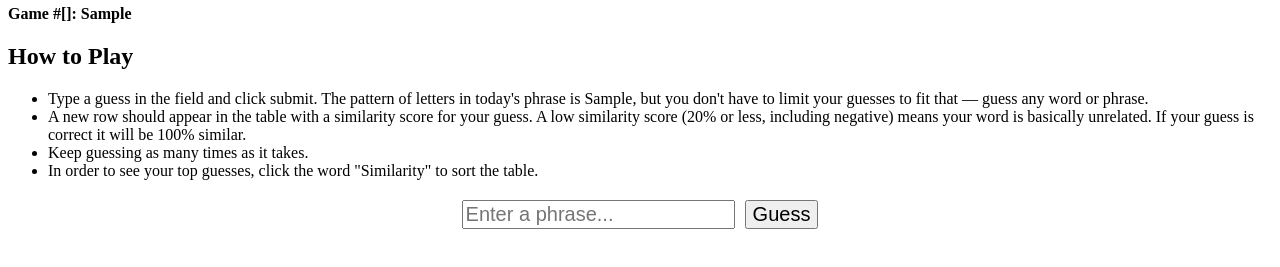
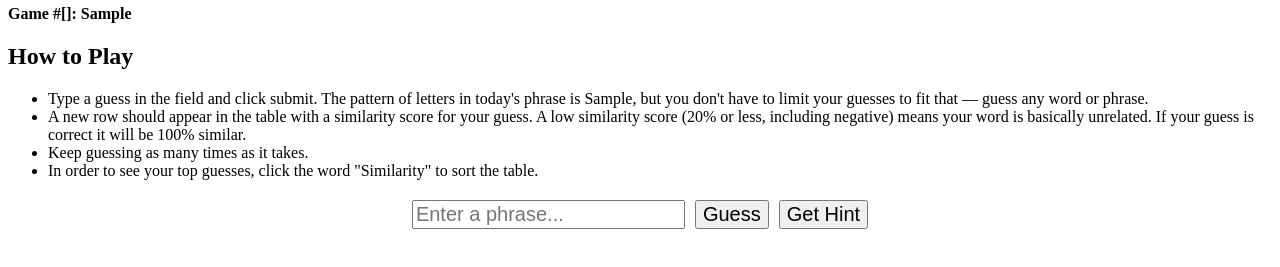
Before and after one commit to keenanpepper/phrasegolf, a Flask app: template templates/index.html in a window 1280 px wide. Shown: the part 143-410 px from the top of the page. Run offline with Flask 2, Linux system fonts and the light colour scheme; the template is opened without the code that fills it: most values are stand-ins (such as "Sample title", 1, 10 or a date in 2020); parts of the project's set-up code (start-up, migrations or seed data) failed here and were passed over.

Commit message:
feat: Add hint feature to help players find better guesses
- Load ~16.5k hint phrases by combining google-10000-english words and targets
- Pre-compute and cache similarity scores for all hints per game day
- Add /game/<game>/hint/<best_similarity> endpoint to get next-better phrase
- Add "Get Hint" button to UI that fetches and displays hints
- Hints appear in results table marked with "(hint)" label
- Cache computed hints in hints_cache/ directory for fast retrieval
- No limit on number of hints per game

```diff
--- a/application.py
+++ b/application.py
@@ -9,6 +9,8 @@ import pytz
 import re
 import urllib
 import threading
+import json
+import os
 
 def setup_logging():
     # Create logger
@@ -59,6 +61,29 @@ def load_targets():
 
 targets = load_targets()
 
+# Load hint phrases (words + targets combined)
+def load_hint_phrases():
+    phrases = set()
+
+    # Load words from google-10000-english-no-swears.txt
+    with open('google-10000-english-no-swears.txt', 'r') as f:
+        for line in f:
+            word = line.strip()
+            if word:
+                phrases.add(word)
+
+    # Load targets
+    phrases.update(targets)
+
+    return sorted(list(phrases))
+
+hint_phrases = load_hint_phrases()
+logger.info(f"Loaded {len(hint_phrases)} hint phrases")
+
+# Cache directory for pre-computed hints
+HINTS_CACHE_DIR = "hints_cache"
+os.makedirs(HINTS_CACHE_DIR, exist_ok=True)
+
 START_DATE = datetime.date(2024,7,2)
 
 def get_game_num_for_today():
@@ -92,6 +117,54 @@ def letter_pattern(game_num):
     target = get_target_for_game_num(game_num)
     return re.sub(r'\S', '□', target)
 
+def get_hints_cache_path(game_num):
+    return os.path.join(HINTS_CACHE_DIR, f"game_{game_num}.json")
+
+def get_or_compute_hints(game_num):
+    """Get pre-computed hints for a game, computing them if necessary."""
+    cache_path = get_hints_cache_path(game_num)
+
+    # Check if cache exists
+    if os.path.exists(cache_path):
+        logger.info(f"Loading cached hints for game {game_num}")
+        with open(cache_path, 'r') as f:
+            return json.load(f)
+
+    # Compute similarities for all hint phrases
+    logger.info(f"Computing hints for game {game_num} ({len(hint_phrases)} phrases)...")
+    target = get_target_for_game_num(game_num)
+    target_embedding = embed(target)
+
+    hints = []
+    for i, phrase in enumerate(hint_phrases):
+        if i % 500 == 0:
+            logger.info(f"  Progress: {i}/{len(hint_phrases)}")
+        phrase_embedding = embed(phrase)
+        sim = cosine_similarity(target_embedding, phrase_embedding)
+        hints.append({"phrase": phrase, "similarity": float(sim)})
+
+    # Sort by similarity (descending)
+    hints.sort(key=lambda x: x["similarity"], reverse=True)
+
+    # Save to cache
+    logger.info(f"Saving hints cache for game {game_num}")
+    with open(cache_path, 'w') as f:
+        json.dump(hints, f)
+
+    return hints
+
+def get_hint_better_than(game_num, best_similarity):
+    """Get a hint that's better than the user's best similarity."""
+    hints = get_or_compute_hints(game_num)
+
+    # Find the first hint better than best_similarity
+    for hint in hints:
+        if hint["similarity"] > best_similarity:
+            return hint
+
+    # If no hint is better, return the best one
+    return hints[0] if hints else None
+
 application = Flask(__name__)
 
 @application.route('/')
@@ -105,6 +178,10 @@ application.add_url_rule('/game/<game>/guess/<guess>', 'similarity',
                          (lambda game, guess:
     {"similarity": similarity(game, urllib.parse.unquote(guess))}))
 
+application.add_url_rule('/game/<game>/hint/<best_similarity>', 'hint',
+                         (lambda game, best_similarity:
+    get_hint_better_than(int(game), float(best_similarity))))
+
 # run the app.
 if __name__ == "__main__":
     # Setting debug to True enables debug output. This line should be
--- a/templates/index.html
+++ b/templates/index.html
@@ -48,6 +48,12 @@
             font-size: 20px;
             cursor: pointer;
         }
+
+        #hintButton {
+            font-size: 20px;
+            cursor: pointer;
+            margin-left: 10px;
+        }
     </style>
 </head>
 <body>
@@ -68,6 +74,7 @@
             <input type="text" id="textInput" placeholder="Enter a phrase...">
             <button type="submit">Guess</button>
         </form>
+        <button id="hintButton">Get Hint</button>
     </div>
     <br/>
     <table id="resultsTable">
@@ -95,6 +102,12 @@
             }
         });
 
+        // Get the best similarity score so far
+        function getBestSimilarity() {
+            if (results.length === 0) return -1.0; // No guesses yet
+            return Math.max(...results.map(r => r.result));
+        }
+
         document.getElementById('myForm').addEventListener('submit', function(e) {
             e.preventDefault();
 
@@ -115,6 +128,26 @@
             .catch((error) => {
                 console.error('Error:', error);
                 renderTable;
+            });
+        });
+
+        document.getElementById('hintButton').addEventListener('click', function() {
+            const bestSimilarity = getBestSimilarity();
+            const url = `/game/${gameNumber}/hint/${bestSimilarity}`;
+
+            fetch(url)
+            .then(response => response.json())
+            .then(data => {
+                console.log('Hint received:', data);
+                if (data && data.phrase && data.similarity) {
+                    // Add hint to results as if it was guessed
+                    results.unshift({ guess: data.phrase + " (hint)", result: parseFloat(data.similarity) });
+                    localStorage.setItem(storageKey, JSON.stringify(results));
+                    renderTable();
+                }
+            })
+            .catch((error) => {
+                console.error('Error getting hint:', error);
             });
         });
 
```
